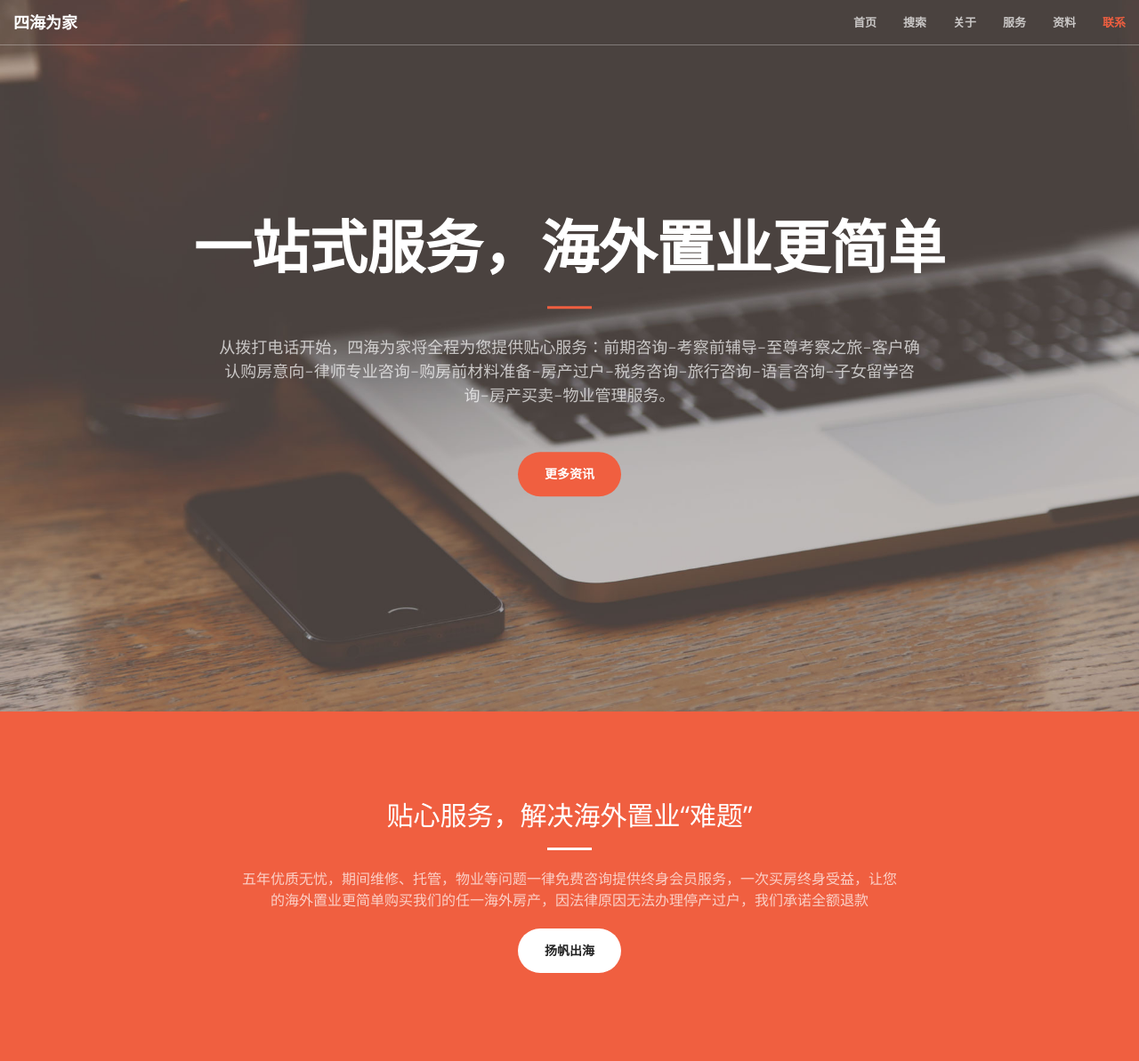
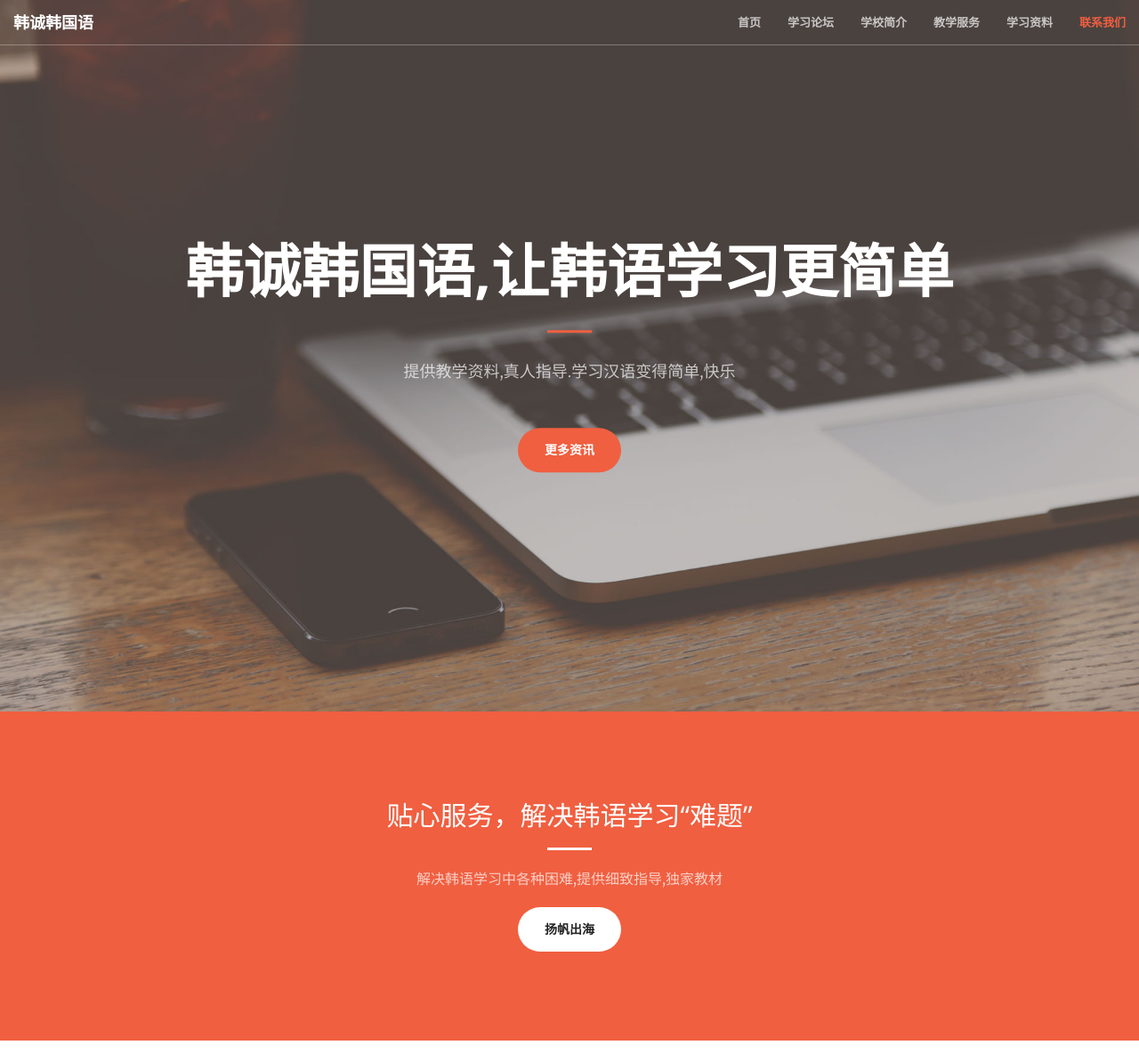
Before and after one commit to txdywy/hanseong, a Flask app: page / in a window 1280 px wide. Shown: the top 1193 px of the page at 89% size. Run offline with Flask 2, Linux system fonts and the light colour scheme.

Commit message:
fix hanseong title and git

```diff
--- a/templates/index.html
+++ b/templates/index.html
@@ -9,7 +9,7 @@
     <meta name="description" content="">
     <meta name="author" content="">
 
-    <title>四海为家</title>
+    <title>韩诚韩国语</title>
 
     <!-- Bootstrap Core CSS -->
     <link rel="stylesheet" href="css/bootstrap.min.css" type="text/css">
@@ -46,7 +46,7 @@
                     <span class="icon-bar"></span>
                     <span class="icon-bar"></span>
                 </button>
-                <a class="navbar-brand page-scroll" href="#page-top">四海为家</a>
+                <a class="navbar-brand page-scroll" href="#page-top">韩诚韩国语</a>
             </div>
 
             <!-- Collect the nav links, forms, and other content for toggling -->
@@ -56,19 +56,19 @@
                         <a class="page-scroll" href="/">首页</a>
                     </li>
                     <li>
-                        <a class="page-scroll" href="/map">搜索</a>
+                        <a class="page-scroll" href="/map">学习论坛</a>
                     </li>
                     <li>
-                        <a class="page-scroll" href="#about">关于</a>
+                        <a class="page-scroll" href="#about">学校简介</a>
                     </li>
                     <li>
-                        <a class="page-scroll" href="#services">服务</a>
+                        <a class="page-scroll" href="#services">教学服务</a>
                     </li>
                     <li>
-                        <a class="page-scroll" href="#portfolio">资料</a>
+                        <a class="page-scroll" href="#portfolio">学习资料</a>
                     </li>
                     <li>
-                        <a class="page-scroll" href="#contact">联系</a>
+                        <a class="page-scroll" href="#contact">联系我们</a>
                     </li>
                 </ul>
             </div>
@@ -80,9 +80,9 @@
     <header>
         <div class="header-content">
             <div class="header-content-inner">
-                <h1>一站式服务，海外置业更简单</h1>
+                <h1>韩诚韩国语,让韩语学习更简单</h1>
                 <hr>
-                <p>从拨打电话开始，四海为家将全程为您提供贴心服务：前期咨询-考察前辅导-至尊考察之旅-客户确认购房意向-律师专业咨询-购房前材料准备-房产过户-税务咨询-旅行咨询-语言咨询-子女留学咨询-房产买卖-物业管理服务。</p>
+                <p>提供教学资料,真人指导.学习汉语变得简单,快乐</p>
                 <a href="#about" class="btn btn-primary btn-xl page-scroll">更多资讯</a>
             </div>
         </div>
@@ -92,9 +92,9 @@
         <div class="container">
             <div class="row">
                 <div class="col-lg-8 col-lg-offset-2 text-center">
-                    <h2 class="section-heading">贴心服务，解决海外置业“难题”</h2>
+                    <h2 class="section-heading">贴心服务，解决韩语学习“难题”</h2>
                     <hr class="light">
-                    <p class="text-faded">五年优质无忧，期间维修、托管，物业等问题一律免费咨询提供终身会员服务，一次买房终身受益，让您的海外置业更简单购买我们的任一海外房产，因法律原因无法办理停产过户，我们承诺全额退款</p>
+                    <p class="text-faded">解决韩语学习中各种困难,提供细致指导,独家教材</p>
                     <a href="/map" class="btn btn-default btn-xl">扬帆出海</a>
                 </div>
             </div>
@@ -115,29 +115,29 @@
                 <div class="col-lg-3 col-md-6 text-center">
                     <div class="service-box">
                         <i class="fa fa-4x fa-university wow bounceIn text-primary"></i>
-                        <h3>新房</h3>
-                        <p class="text-muted">精品楼盘一网打尽</p>
+                        <h3>教材</h3>
+                        <p class="text-muted">精品教材一网打尽</p>
                     </div>
                 </div>
                 <div class="col-lg-3 col-md-6 text-center">
                     <div class="service-box">
                         <i class="fa fa-4x fa-paper-plane wow bounceIn text-primary" data-wow-delay=".1s"></i>
-                        <h3>二手房</h3>
-                        <p class="text-muted">佣金全网最低只收0.8%,100%真房源</p>
+                        <h3>考试</h3>
+                        <p class="text-muted">透析考试核心,轻松通过</p>
                     </div>
                 </div>
                 <div class="col-lg-3 col-md-6 text-center">
                     <div class="service-box">
                         <i class="fa fa-4x fa-newspaper-o wow bounceIn text-primary" data-wow-delay=".2s"></i>
-                        <h3>金融</h3>
-                        <p class="text-muted">贷款,众筹,分期付,只有想不到没有做不到</p>
+                        <h3>留学</h3>
+                        <p class="text-muted">最全,靠谱留学咨询,真人经验传达</p>
                     </div>
                 </div>
                 <div class="col-lg-3 col-md-6 text-center">
                     <div class="service-box">
                         <i class="fa fa-4x fa-heart wow bounceIn text-primary" data-wow-delay=".3s"></i>
-                        <h3>卖房</h3>
-                        <p class="text-muted">卖房管家贴心服务</p>
+                        <h3>辅导</h3>
+                        <p class="text-muted">一对一私人定制</p>
                     </div>
                 </div>
             </div>
@@ -149,14 +149,14 @@
             <div class="row no-gutter">
                 <div class="col-lg-4 col-sm-6">
                     <a href="/map?k=la" class="portfolio-box">
-                        <img src="https://z1.muscache.com/ic/pictures/84438740/bd265550_original.jpg?interpolation=lanczos-none&size=x_medium&output-format=jpg&output-quality=70" class="img-responsive" alt="">
+                        <img src="http://i1.w.hjfile.cn/slide/200904/70566/26.jpg" class="img-responsive" alt="">
                         <div class="portfolio-box-caption">
                             <div class="portfolio-box-caption-content">
                                 <div class="project-category text-faded">
-                                    美国
+                                    韩语考试
                                 </div>
                                 <div class="project-name">
-                                    洛杉矶
+                                    独家教材
                                 </div>
                             </div>
                         </div>
@@ -164,14 +164,14 @@
                 </div>
                 <div class="col-lg-4 col-sm-6">
                     <a href="/map?k=va" class="portfolio-box">
-                        <img src="https://z1.muscache.com/ic/pictures/96446829/eab92bab_original.jpg?interpolation=lanczos-none&size=x_medium&output-format=jpg&output-quality=70" class="img-responsive" alt="">
+                        <img src="http://i1.w.hjfile.cn/slide/200904/70566/26.jpg" class="img-responsive" alt="">
                         <div class="portfolio-box-caption">
                             <div class="portfolio-box-caption-content">
                                 <div class="project-category text-faded">
-                                    加拿大
+                                    韩语考级
                                 </div>
                                 <div class="project-name">
-                                    温哥华
+                                    资料
                                 </div>
                             </div>
                         </div>
@@ -179,14 +179,14 @@
                 </div>
                 <div class="col-lg-4 col-sm-6">
                     <a href="/map?k=lo" class="portfolio-box">
-                        <img src="https://z0.muscache.com/ic/pictures/71197555/4831047b_original.jpg?interpolation=lanczos-none&size=x_medium&output-format=jpg&output-quality=70" class="img-responsive" alt="">
+                        <img src="http://i1.w.hjfile.cn/slide/200904/70566/26.jpg" class="img-responsive" alt="">
                         <div class="portfolio-box-caption">
                             <div class="portfolio-box-caption-content">
                                 <div class="project-category text-faded">
-                                    英国
+                                    口语
                                 </div>
                                 <div class="project-name">
-                                    伦敦
+                                    视频资料
                                 </div>
                             </div>
                         </div>
@@ -194,14 +194,14 @@
                 </div>
                 <div class="col-lg-4 col-sm-6">
                     <a href="/map?k=ba" class="portfolio-box">
-                        <img src="https://z0.muscache.com/ic/pictures/98558288/93df12d1_original.jpg?interpolation=lanczos-none&size=x_medium&output-format=jpg&output-quality=70" class="img-responsive" alt="">
+                        <img src="http://i1.w.hjfile.cn/slide/200904/70566/26.jpg" class="img-responsive" alt="">
                         <div class="portfolio-box-caption">
                             <div class="portfolio-box-caption-content">
                                 <div class="project-category text-faded">
-                                    西班牙
+                                    写作
                                 </div>
                                 <div class="project-name">
-                                    巴塞罗那
+                                    写作资料大全
                                 </div>
                             </div>
                         </div>
@@ -209,14 +209,14 @@
                 </div>
                 <div class="col-lg-4 col-sm-6">
                     <a href="/map?k=sy" class="portfolio-box">
-                        <img src="https://z0.muscache.com/ic/pictures/60800866/cdc69cd6_original.jpg?interpolation=lanczos-none&size=x_medium&output-format=jpg&output-quality=70" class="img-responsive" alt="">
+                        <img src="http://i1.w.hjfile.cn/slide/200904/70566/26.jpg" class="img-responsive" alt="">
                         <div class="portfolio-box-caption">
                             <div class="portfolio-box-caption-content">
                                 <div class="project-category text-faded">
-                                    澳大利亚
+                                    留学
                                 </div>
                                 <div class="project-name">
-                                    悉尼
+                                    留学咨询
                                 </div>
                             </div>
                         </div>
@@ -224,14 +224,14 @@
                 </div>
                 <div class="col-lg-4 col-sm-6">
                     <a href="/map?k=pa" class="portfolio-box">
-                        <img src="https://z0.muscache.com/ic/pictures/74047861/958ec4c6_original.jpg?interpolation=lanczos-none&size=x_medium&output-format=jpg&output-quality=70" class="img-responsive" alt="">
+                        <img src="http://i1.w.hjfile.cn/slide/200904/70566/26.jpg" class="img-responsive" alt="">
                         <div class="portfolio-box-caption">
                             <div class="portfolio-box-caption-content">
                                 <div class="project-category text-faded">
-                                    法国
+                                    申请
                                 </div>
                                 <div class="project-name">
-                                    巴黎
+                                    私人辅导
                                 </div>
                             </div>
                         </div>
@@ -244,7 +244,7 @@
     <aside class="bg-dark">
         <div class="container text-center">
             <div class="call-to-action">
-                <h2>开启海外置家之旅</h2>
+                <h2>开启学习韩国语之旅</h2>
                 <a href="/map" class="btn btn-default btn-xl wow tada">出发!</a>
             </div>
         </div>
@@ -256,7 +256,7 @@
                 <div class="col-lg-8 col-lg-offset-2 text-center">
                     <h2 class="section-heading">联系我们!</h2>
                     <hr class="primary">
-                    <p>从拨打电话开始，四海为家将全程为您提供贴心服务</p>
+                    <p>从拨打电话开始，韩诚韩国语将全程为您提供贴心服务</p>
                 </div>
                 <div class="col-lg-4 col-lg-offset-2 text-center">
                     <i class="fa fa-phone fa-3x wow bounceIn"></i>
@@ -264,7 +264,7 @@
                 </div>
                 <div class="col-lg-4 text-center">
                     <i class="fa fa-envelope-o fa-3x wow bounceIn" data-wow-delay=".1s"></i>
-                    <p><a href="mailto:feedback@shwj.com">feedback@shwj.com</a></p>
+                    <p><a href="mailto:feedback@hanseong-edu.com">feedback@hanseong-edu.com</a></p>
                 </div>
             </div>
         </div>
--- a/templates/layout.html
+++ b/templates/layout.html
@@ -9,7 +9,7 @@
     <meta name="description" content="">
     <meta name="author" content="">
 
-    <title>四海为家</title>
+    <title>韩诚韩国语</title>
 
     <!-- Bootstrap Core CSS -->
     <link rel="stylesheet" href="css/bootstrap.min.css" type="text/css">
@@ -47,7 +47,7 @@
                     <span class="icon-bar"></span>
                     <span class="icon-bar"></span>
                 </button>
-                <a class="navbar-brand page-scroll" href="#page-top">四海为家</a>
+                <a class="navbar-brand page-scroll" href="#page-top">韩诚韩国语</a>
             </div>
 
             <!-- Collect the nav links, forms, and other content for toggling -->
```
Also changed, not shown: 1 other file.
